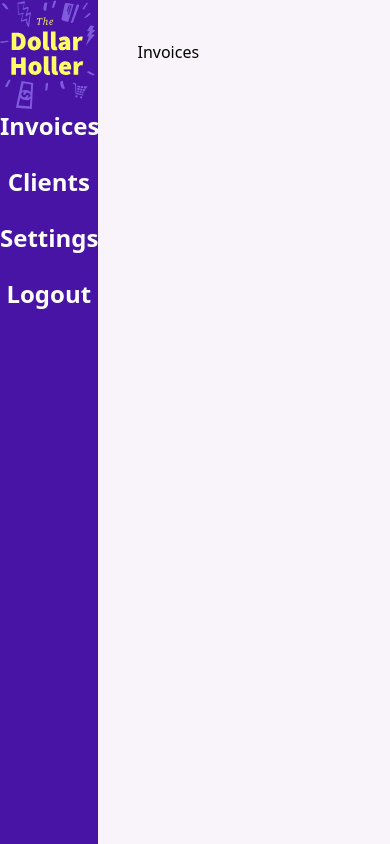
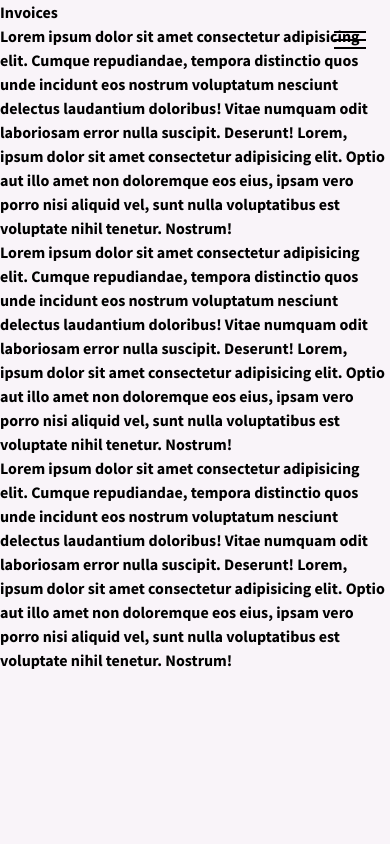
Before and after one commit to kyoukhana/sveltekitlearning, a SvelteKit app: page /invoices in a window 390 px wide. Built offline with nearby package versions, Linux system fonts and the light colour scheme.

Commit message:
Lesson 13
Finally completed lesson 13.  Lot of work

```diff
--- a/src/app.css
+++ b/src/app.css
@@ -7,9 +7,13 @@
 @tailwind utilities;
 
 @layer base {
-	/* body {
+	body {
 		@apply font-sansSerif;
-	} */
+	}
+
+	svg{
+		@apply fill-current;
+	}
 }
 
 @layer components {}
--- a/src/lib/components/NavBar.svelte
+++ b/src/lib/components/NavBar.svelte
@@ -1,14 +1,26 @@
 <script lang="ts">
 	import { page } from '$app/stores';
-	import Close from '$lib/components/icon/close.svelte';
-	import Hamburger from '$lib/components/icon/hamburger.svelte';
+	import Close from '$lib/components/icon/Close.svelte';
+	import Hamburger from '$lib/components/icon/Hamburger.svelte';
 
 	let isNavShowing = false;
 </script>
 
+<svelte:head>
+	{#if isNavShowing}
+	<style lang="postcss">
+		body {
+			@apply overflow-hidden md:overflow-auto;
+		}
+	</style>
+	{/if}
+</svelte:head>
+
 <!--Mobile Nav Control-->
 <button
-	class="fixed right-6 top-6"
+	class="fixed right-6 top-6 z-navBarToggle md:hidden"
+	class:text-goldenFizz={isNavShowing}
+	class:text-daisyBusy={!isNavShowing}
 	on:click={() => {
 		isNavShowing = !isNavShowing;
 	}}
@@ -20,8 +32,8 @@
 	{/if}
 </button>
 
-<header class="absolute h-screen w-full bg-daisyBush text-center md:relative -translate-x-full md:translate-x-0 md:col-span-3" class:translate-x-0={isNavShowing}>
-	<figure class="mt-10 mb-10">
+<header class="fixed z-navBar transition-transform h-screen md:h-full w-full bg-daisyBush text-center md:relative -translate-x-full md:translate-x-0 md:col-span-3" class:translate-x-0={isNavShowing}>
+	<figure class="mt-10 mb-10 md:mb-24">
 		<a href="/invoices"><img src="/images/logo.svg" alt="The Dollar Holler" class="mx-auto" /></a>
 	</figure>
 
--- /dev/null
+++ b/src/lib/components/icon/Close.svelte
@@ -0,0 +1,8 @@
+<script lang="ts">
+	export let width: number = 24,
+		height: number = 24;
+</script>
+
+<svg {width} {height} viewBox="0 0 24 24"  xmlns="http://www.w3.org/2000/svg">
+	<path d="M19 6.41L17.59 5L12 10.59L6.41 5L5 6.41L10.59 12L5 17.59L6.41 19L12 13.41L17.59 19L19 17.59L13.41 12L19 6.41Z" />
+</svg>
--- /dev/null
+++ b/src/lib/components/icon/Hamburger.svelte
@@ -0,0 +1,10 @@
+<script lang="ts">
+	export let width: number = 24,
+		height: number = 24;
+</script>
+
+<svg {width} {height} viewBox="0 0 24 24"  xmlns="http://www.w3.org/2000/svg">
+	<path d="M24 6.75008H0V5.25006H24V6.75008Z" />
+	<path d="M24 12.7501H0V11.2501H24V12.7501Z" />
+	<path d="M24 18.7502H0V17.2502H24V18.7502Z" />
+</svg>
--- a/src/routes/(dashboard)/+layout.svelte
+++ b/src/routes/(dashboard)/+layout.svelte
@@ -1,27 +1,8 @@
-<aside class="gap-x16 grid min-h-screen grid-cols-12 bg-whisper">
-	<header class="col-span-3 bg-daisyBush text-center">
-		<figure>
-			<a href="/invoices"><img src="/images/logo.svg" alt="The Dollar Holler" class="mx-auto" /></a>
-		</figure>
+<script lang="ts">
+	import Navbar from '$lib/components/NavBar.svelte'
+  </script>
 
-		<nav>
-			<ul class="list-none text-2xl font-bold">
-				<li><a href="/invoices">Invoices</a></li>
-				<li><a href="/clients">Clients</a></li>
-				<li><a href="#">Settings</a></li>
-				<li><a href="#">Logout</a></li>
-			</ul>
-		</nav>
-	</header>
-	<main class="col-span-8 p-10"><slot/></main>
-</aside>
-
-<style lang="postcss">
-	nav ul li {
-		@apply mb-6;
-	}
-
-	nav ul li a {
-		@apply mb-6 font-bold text-white hover:text-goldenFizz;
-	}
-</style>
+  <aside class="md:gap-x16 grid min-h-screen grid-cols-12 bg-whisper">
+	  <Navbar></Navbar>
+	  <main class="col-span-12 md:col-span-8 md:p-10"><slot /></main>
+  </aside>
--- a/src/routes/(dashboard)/invoices/+page.svelte
+++ b/src/routes/(dashboard)/invoices/+page.svelte
@@ -1 +1,11 @@
 Invoices
+<p>
+    Lorem ipsum dolor sit amet consectetur adipisicing elit. Cumque repudiandae, tempora distinctio quos unde incidunt eos nostrum voluptatum nesciunt delectus laudantium doloribus! Vitae numquam odit laboriosam error nulla suscipit. Deserunt! Lorem, ipsum dolor sit amet consectetur adipisicing elit. Optio aut illo amet non doloremque eos eius, ipsam vero porro nisi aliquid vel, sunt nulla voluptatibus est voluptate nihil tenetur. Nostrum!
+</p>
+
+<p>
+    Lorem ipsum dolor sit amet consectetur adipisicing elit. Cumque repudiandae, tempora distinctio quos unde incidunt eos nostrum voluptatum nesciunt delectus laudantium doloribus! Vitae numquam odit laboriosam error nulla suscipit. Deserunt! Lorem, ipsum dolor sit amet consectetur adipisicing elit. Optio aut illo amet non doloremque eos eius, ipsam vero porro nisi aliquid vel, sunt nulla voluptatibus est voluptate nihil tenetur. Nostrum!
+</p>
+<p>
+    Lorem ipsum dolor sit amet consectetur adipisicing elit. Cumque repudiandae, tempora distinctio quos unde incidunt eos nostrum voluptatum nesciunt delectus laudantium doloribus! Vitae numquam odit laboriosam error nulla suscipit. Deserunt! Lorem, ipsum dolor sit amet consectetur adipisicing elit. Optio aut illo amet non doloremque eos eius, ipsam vero porro nisi aliquid vel, sunt nulla voluptatibus est voluptate nihil tenetur. Nostrum!
+</p>
--- a/tailwind.config.cjs
+++ b/tailwind.config.cjs
@@ -25,6 +25,10 @@ module.exports = {
 				caribbeanGreen: '#00ca9e',
 				fog: '#decaec',
 			  },
+			  zIndex:{
+				navBarToggle:91,
+				navBar:90,
+			  }
 		}
 	},
 	plugins: []
```
Also changed, not shown: static/images/active-nav--left.svg (added), static/images/active-nav--right.svg (added).
